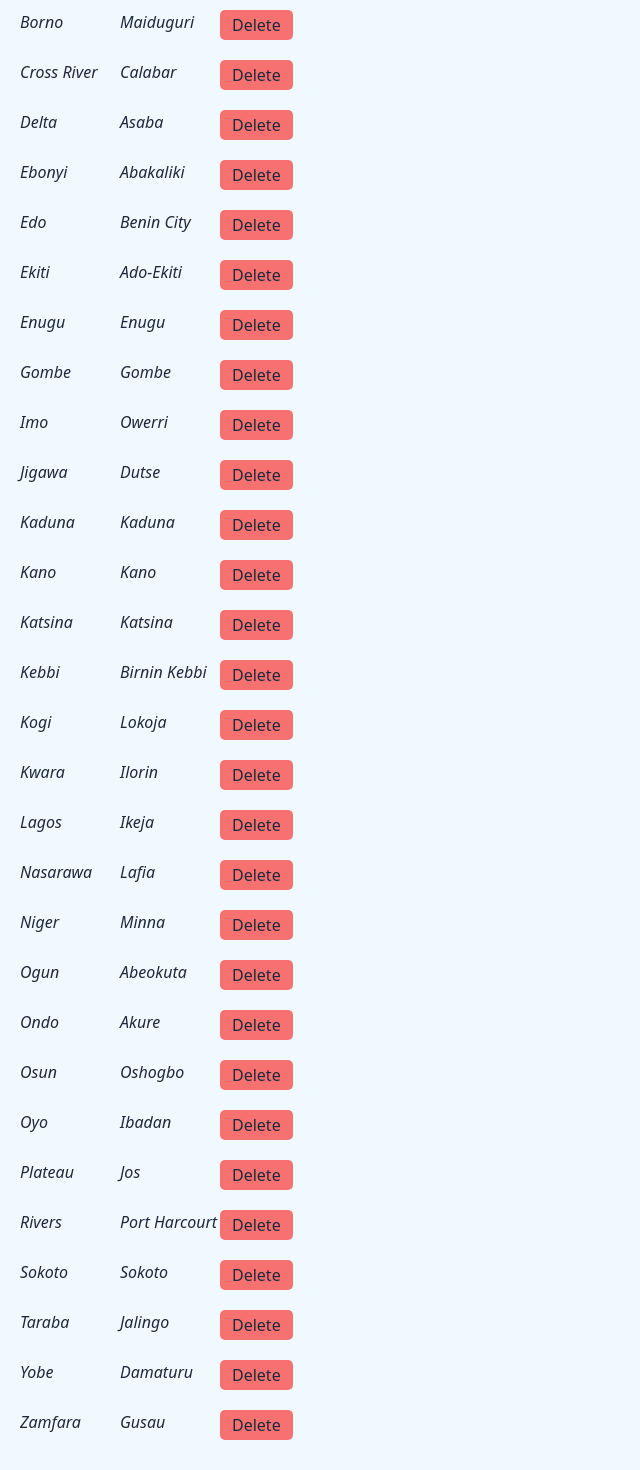
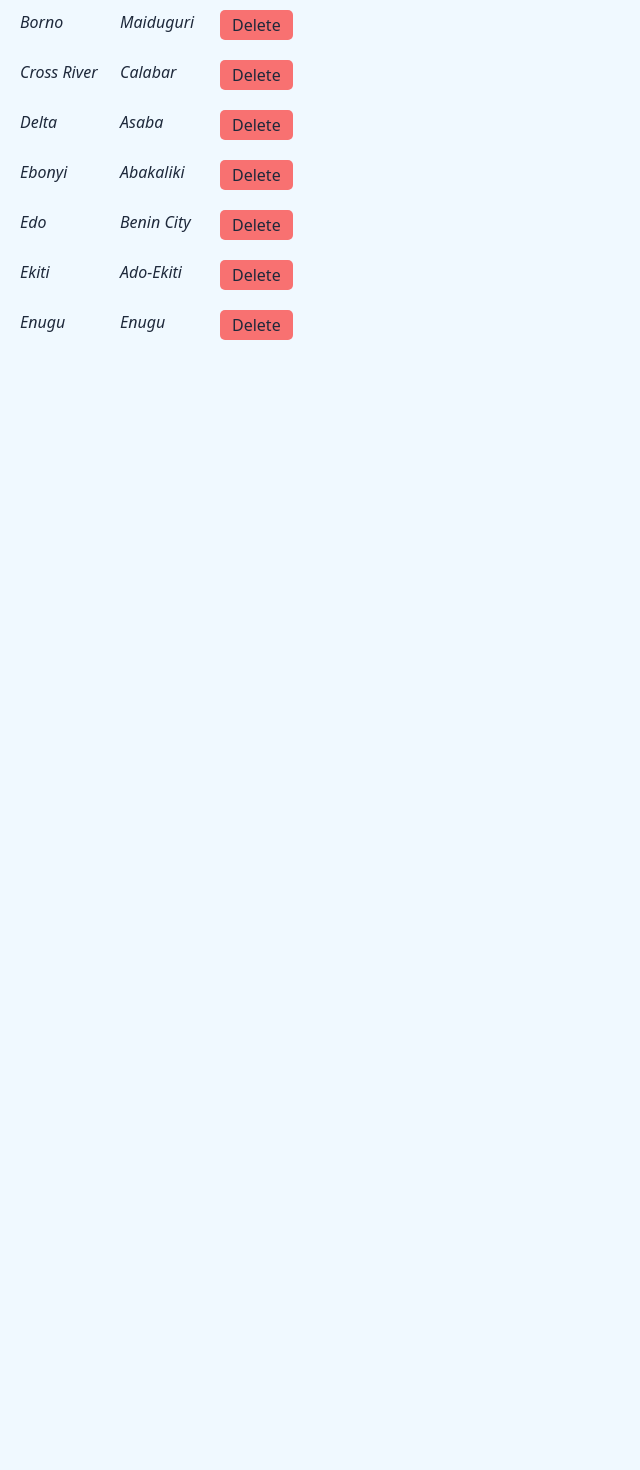
Before and after one commit to Fector101/esp, a React (Vite) app: page / in a window 1280 px wide. Shown: the part 671-2141 px from the top of the page, without its empty margins (0-640 px from the left). After the commit the page ends 1041 px from the top, so only its background shows below. Built offline with nearby package versions, Linux system fonts and the light colour scheme.

Commit message:
update App.jsx

```diff
--- a/src/App.jsx
+++ b/src/App.jsx
@@ -18,7 +18,7 @@ function App() {
   { state: "Edo", capital: "Benin City" },
   { state: "Ekiti", capital: "Ado-Ekiti" },
   { state: "Enugu", capital: "Enugu" },
-  { state: "Gombe", capital: "Gombe" },
+/*  { state: "Gombe", capital: "Gombe" },
   { state: "Imo", capital: "Owerri" },
   { state: "Jigawa", capital: "Dutse" },
   { state: "Kaduna", capital: "Kaduna" },
@@ -39,7 +39,7 @@ function App() {
   { state: "Sokoto", capital: "Sokoto" },
   { state: "Taraba", capital: "Jalingo" },
   { state: "Yobe", capital: "Damaturu" },
-  { state: "Zamfara", capital: "Gusau" }
+  { state: "Zamfara", capital: "Gusau" }*/
   ])
   const [stateValue, setStateValue] = useState('')
   const [capitalValue, setCapitalValue] = useState('')
```
